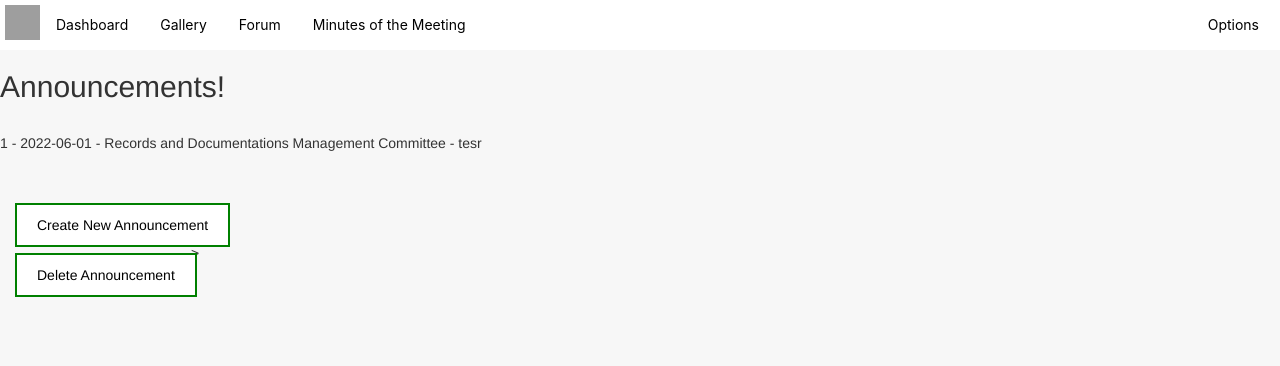
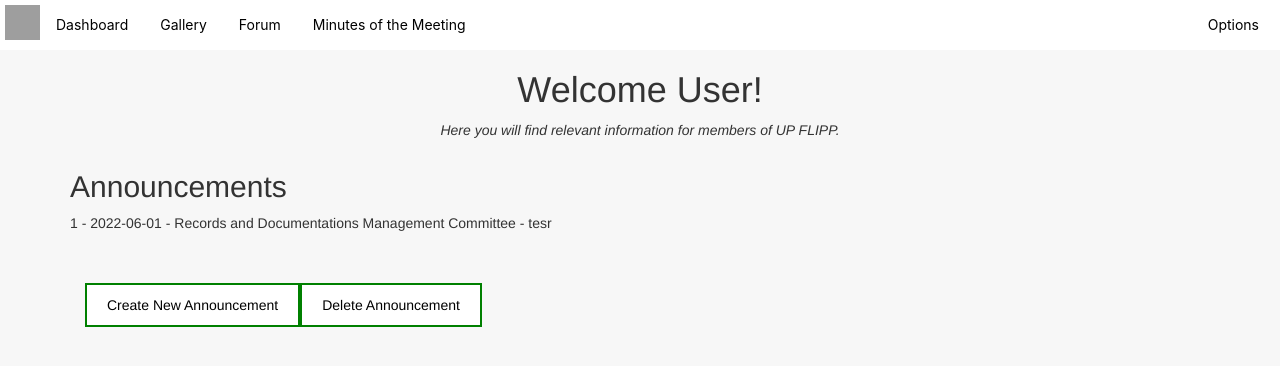
Before and after one commit to delinquentxx/FINALTOPRAMIS, a Flask app: page /dashboard in a window 1280 px wide. Shown: the top 366 px of the page. Run offline with Flask 2, Linux system fonts and the light colour scheme; a user stored in the database is signed in; data comes from the database, SQL or seed files in the repository; both versions use the stored data as it was after the commit; some libraries are stand-ins or nearby versions; grey boxes are pictures that could not be loaded.

Commit message:
front end

```diff
--- a/templates/dashboard.html
+++ b/templates/dashboard.html
@@ -6,25 +6,25 @@
 <link rel="stylesheet" href={{ url_for('static', filename='dashboard_extension/dashboard.css') }}>
 
 <body>
-<h2>Announcements!</h2>
-<br>
-
- {% for announcement in announcements %}
- <p>{{ announcement.id }} - {{ announcement.date }} - {{ announcement.committee }} - {{ announcement.message }} </p>
- {% endfor %}
+  <div class="text-center"><h1>Welcome User!</h1></div>
+  <div class="text-center">
+    <p><i> Here you will find relevant information for members of UP FLIPP.</i></p>
+  </div>
+  <div class="container" margin-left="10px">
+    <h2>Announcements</h2>
+  </div>
+ <div class="container" margin-left="10px">
+  {% for announcement in announcements %}
+  <p>{{ announcement.id }} - {{ announcement.date }} - {{ announcement.committee }} - {{ announcement.message }} </p>
+  {% endfor %}
+ </div>
 
 
   <br><p></p>
-  <div>
+  <div class="container" margin-left="10px">
     <a class="one" href="{{ url_for('create') }}">Create New Announcement</a>
+    <a class="one" href="{{ url_for('delete_announcement') }}">Delete Announcement</a>
   </div>
-
-  <br><br><p></p>
-
-<div>
-    <a class="one" href="{{ url_for('delete_announcement') }}">Delete Announcement</a>
-</div>-->
-
 
 </body>
 {% endblock %}
--- a/templates/gallery.html
+++ b/templates/gallery.html
@@ -3,8 +3,11 @@
 {% block content %}
 
 <link rel="stylesheet" href={{ url_for('static', filename='navbar/navbar.css') }}>
+<link rel="stylesheet" href="https://maxcdn.bootstrapcdn.com/bootstrap/3.4.1/css/bootstrap.min.css">
+<link rel="stylesheet" href={{ url_for('static', filename='dashboard_extension/dashboard.css') }}>
 
-<h1>Welcome to FLIPP Gallery!</h1>
+<div class="text-center"><h1>Welcome to FLIPP Gallery!</h1></div>
+<div class="text-center"><p><i>Upload any pictures in relation to the org here using the Upload New Picture link.</i></p></div>
 
  <a class="one" href="{{ url_for('upload_picture') }}">Upload New Picture</a>
 
```
Also changed, not shown: app.py (+7 -4 lines), templates/login.html (+9 -2 lines), flipp.db, 1 other file.
